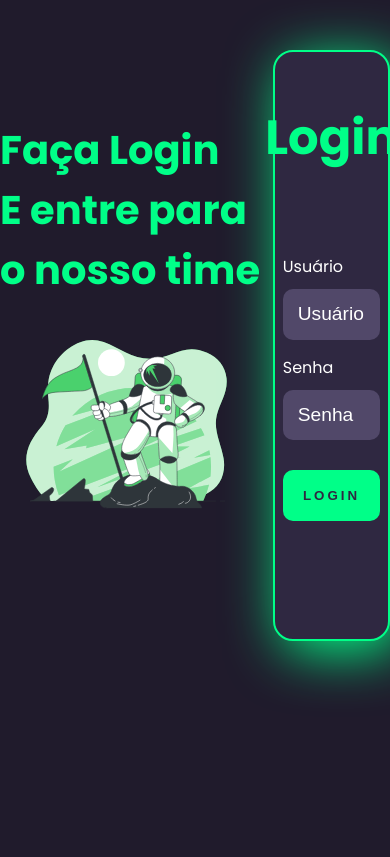
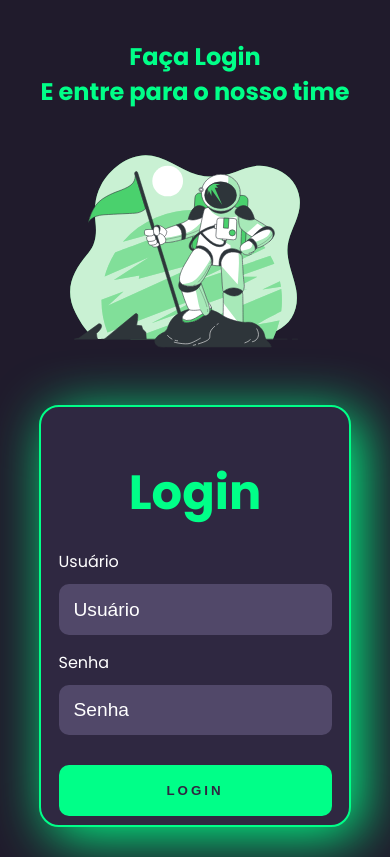
Before and after one commit to matheusricardoooo/tela-login, a plain HTML site: page index.html in a window 390 px wide. Drawn offline with Linux system fonts and the light colour scheme.

Commit message:
responsividade adicionada

```diff
--- a/styles/login.css
+++ b/styles/login.css
@@ -31,7 +31,7 @@
     box-shadow: 10px 10px 55px #00ff88;
 }
 
-.card-login .tittle {
+.card-login .tittle h1 {
     color: #00ff88;
     padding-top: 50px;
     font-size: 1.5rem;
@@ -104,3 +104,60 @@
     background-color: #00ff88;
     color: #2f2841;
 }
+
+@media screen and (max-width: 1024px) {
+
+    .container {
+        flex-direction: column;
+        padding-bottom: 30px;
+    }
+
+    .card-login {
+        margin: 0;
+        width: 80vw;
+        height: 43vh;
+    }
+
+    .card-login .tittle h1 {
+        font-size: 3rem;
+    }
+
+    .card-login .textfield {
+        padding: 0;
+        padding-top: 20px;
+    }
+
+    .card-login .user input {
+        width: 70vw;
+    }
+
+    .card-login .password input {
+        width: 70vw;
+    }
+
+    .card-login .btn button {
+        width: 70vw;
+    }
+}
+
+@media screen and (max-width: 770px) {
+
+    .card-login {
+        height: 50vh;
+    }
+}
+
+@media screen and (max-width: 500px) {
+
+    .left-login h1 {
+        text-align: center;
+        font-size: 1.5rem;
+    }
+}
+
+@media screen and (max-width: 380px) {
+
+    .card-login {
+        height: 60vh;
+    }
+}
```
Also changed, not shown: index.html (+1 -0 lines).
